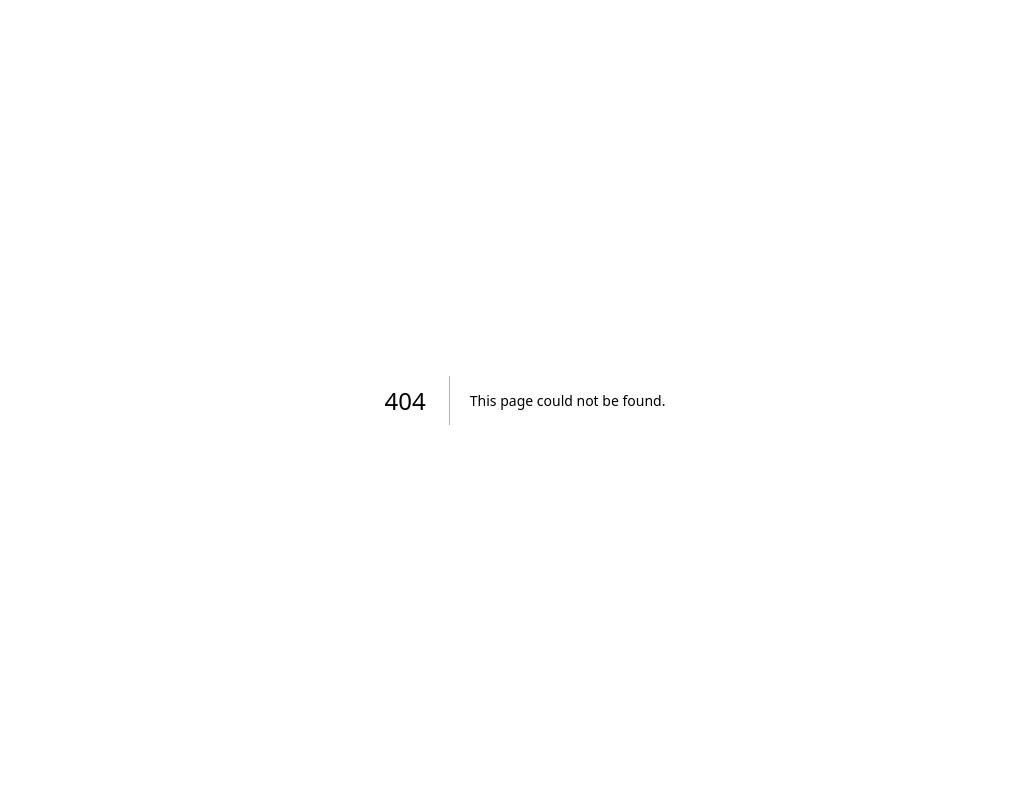
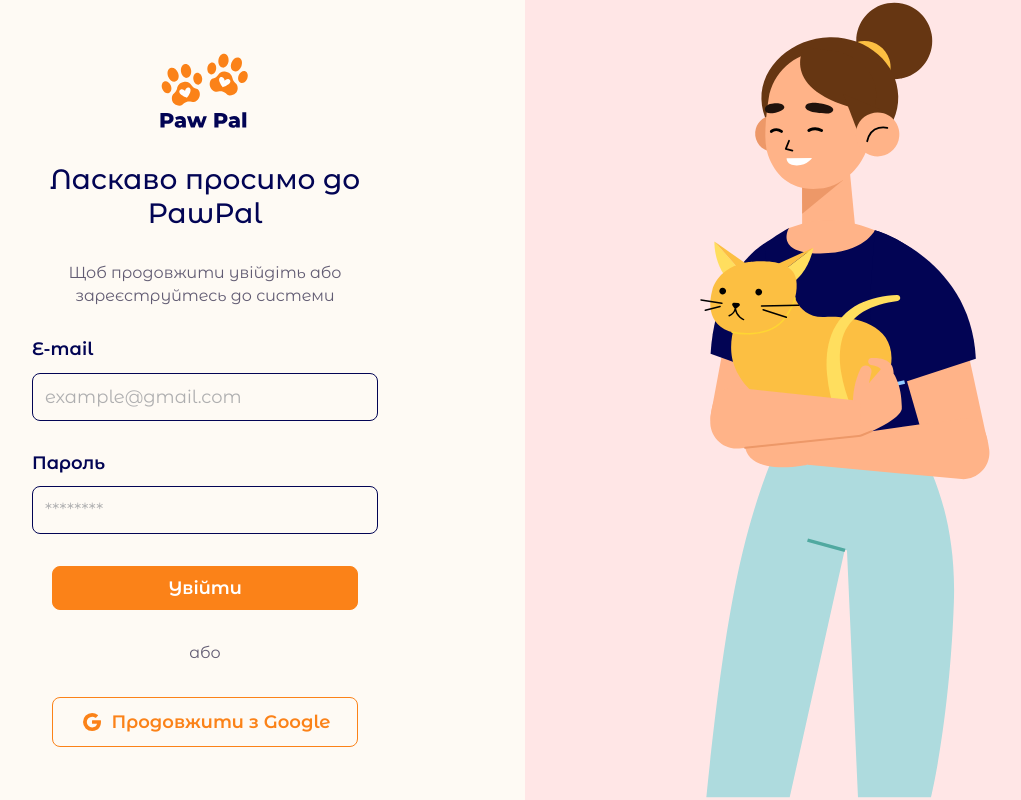
Before and after one commit to diploma-nure/pawpal_fe, a Next.js app: page /log-in in a window 1280 px wide. Before the commit this address had no page. Shown: the whole page, without its empty margins (115-1136 px from the left). Built offline with nearby package versions, Linux system fonts and the light colour scheme; no server answers.

Commit message:
add login request to the form

```diff
--- a/src/app/(admin)/admin/style.module.scss
+++ b/src/app/(admin)/admin/style.module.scss
@@ -1,4 +1,4 @@
-@use 'utils' as *;
+@use 'utils/variables' as *;
 
 .main {
   background-color: $beige;
--- a/src/app/(auth)/page.module.scss
+++ b/src/app/(auth)/page.module.scss
@@ -1,4 +1,5 @@
-@use 'utils' as *;
+@use 'utils/variables' as *;
+@use 'utils/mixins' as *;
 
 .main {
   background-color: $beige;
--- /dev/null
+++ b/src/features/sign-up/api/login.ts
@@ -0,0 +1,16 @@
+import { client } from '@/lib/api-client';
+import { LoginResponse } from '../types/LoginResponse';
+
+type LoginPayload = {
+  email: string;
+  password: string;
+};
+
+export const login = async ({ email, password }: LoginPayload) => {
+  const response = await client.post<LoginResponse>('/auth/login', {
+    email,
+    password,
+  });
+
+  return response.data;
+};
--- a/src/features/sign-up/components/SignUpForm/SignUpForm.tsx
+++ b/src/features/sign-up/components/SignUpForm/SignUpForm.tsx
@@ -2,12 +2,16 @@
 import { Button, Icon, Input } from '@/components/ui';
 import { colors } from '@/styles/colors';
 import { zodResolver } from '@hookform/resolvers/zod';
+import Cookies from 'js-cookie';
+import { useRouter } from 'next/navigation';
 import { FC } from 'react';
 import { useForm } from 'react-hook-form';
+import { login } from '../../api/login';
 import { SignUpSchemaType, signUpSchema } from './schema';
 import styles from './styles.module.scss';
 
 export const SignUpForm: FC = () => {
+  const { push } = useRouter();
   const {
     handleSubmit,
     control,
@@ -16,11 +20,24 @@ export const SignUpForm: FC = () => {
     resolver: zodResolver(signUpSchema),
     defaultValues: {
       email: '',
+      password: '',
     },
   });
 
-  const onSignUp = handleSubmit((data: SignUpSchemaType) => {
-    console.log('Submitted Data:', data);
+  const onSignUp = handleSubmit(async (data: SignUpSchemaType) => {
+    const response = await login({
+      email: data.email,
+      password: data.password,
+    });
+
+    if (response.data.isNewUser) {
+      push('/sign-up/complete');
+    }
+
+    if (response.data.token) {
+      Cookies.set('token', response.data.token);
+      push('/');
+    }
   });
 
   return (
--- /dev/null
+++ b/src/features/sign-up/types/LoginResponse.ts
@@ -0,0 +1,8 @@
+export type LoginResponse = {
+  data: {
+    token: string;
+    isNewUser: boolean;
+  };
+  message: string;
+  errors: string[] | null;
+};
```
Also changed, not shown: src/app/(auth)/log-in/page.module.scss (renamed from src/app/(auth)/sign-up/page.module.scss), src/app/(auth)/log-in/page.tsx (renamed from src/app/(auth)/sign-up/page.tsx).
